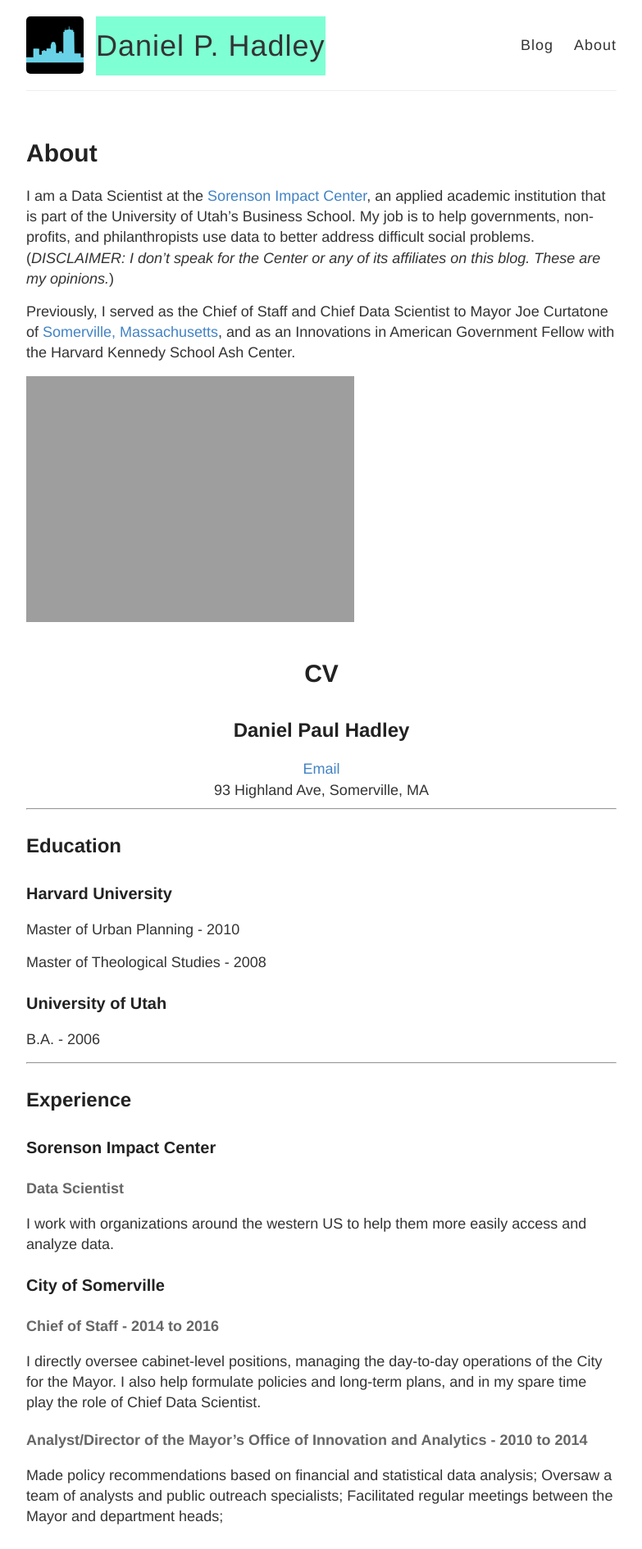
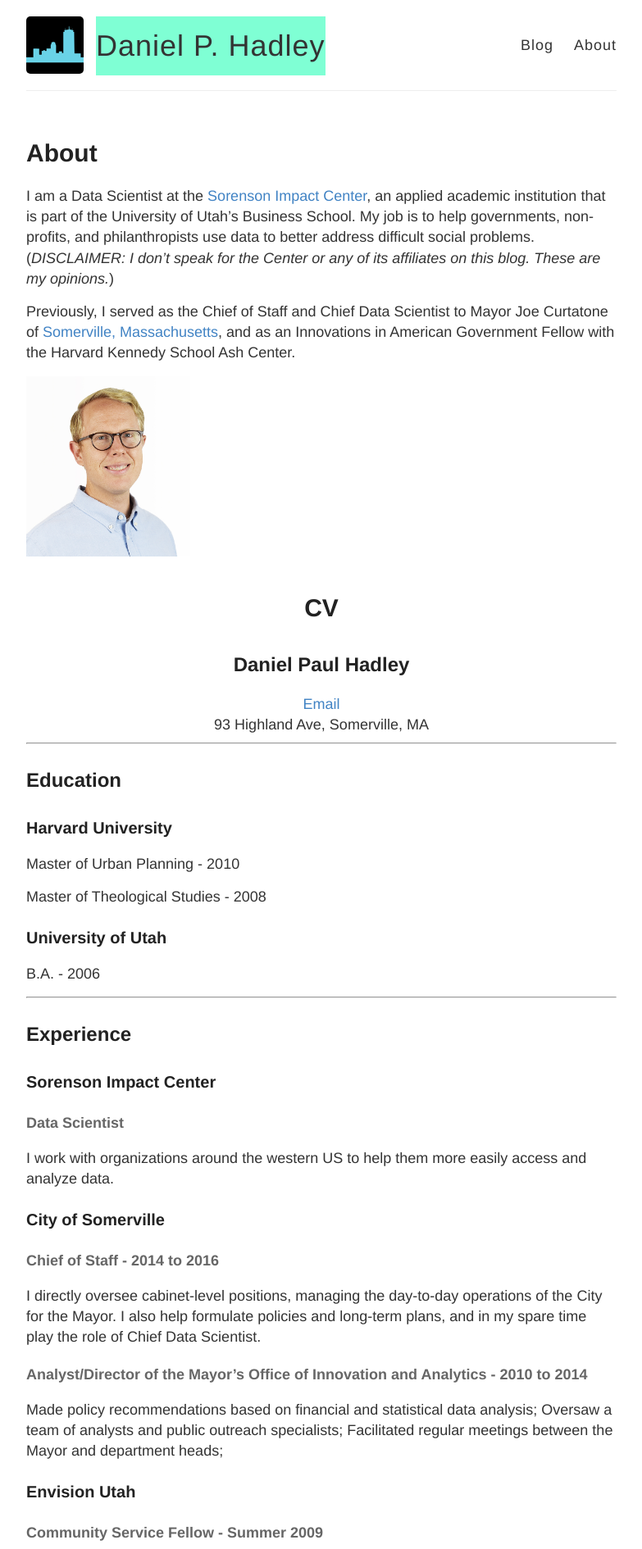
Before and after one commit to DanielHadley/DanielHadley.github.io, a Jekyll site: the page built from about.md, in a window 1280 px wide. Shown: the top 1890 px of the page at 82% size, without its empty margins (248-1031 px from the left). Built offline with Jekyll 4.4.1, drawn with Linux system fonts in a browser that asks for light colours.

Commit message:
try to change pic width

```diff
--- a/about.md
+++ b/about.md
@@ -9,7 +9,7 @@
 Previously, I served as the Chief of Staff and Chief Data Scientist to Mayor Joe Curtatone of [Somerville, Massachusetts](http://www.boston.com/news/globe/magazine/articles/2006/05/14/the_model_city/), and as an Innovations in American Government Fellow with the Harvard Kennedy School Ash Center.
 
 
-![_config.yml]({{ site.baseurl }}/images/Daniel_Hadley_2016.jpg =250x)
+<img src="http://danielphadley.com/images/Daniel_Hadley_2016.jpg" alt="Headshot" style="width: 200px;"/>
 
 
 <center> <h1>CV</h1> </center>
```
